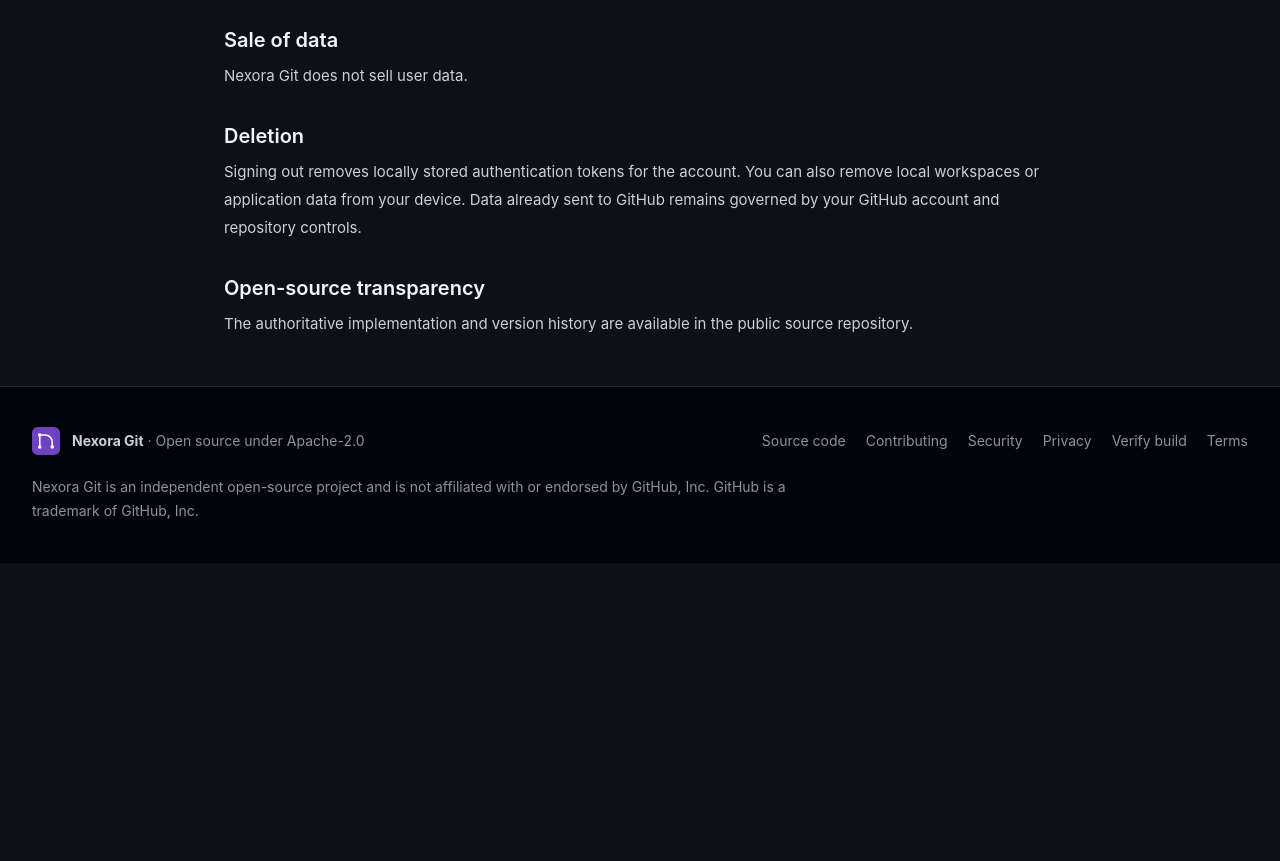
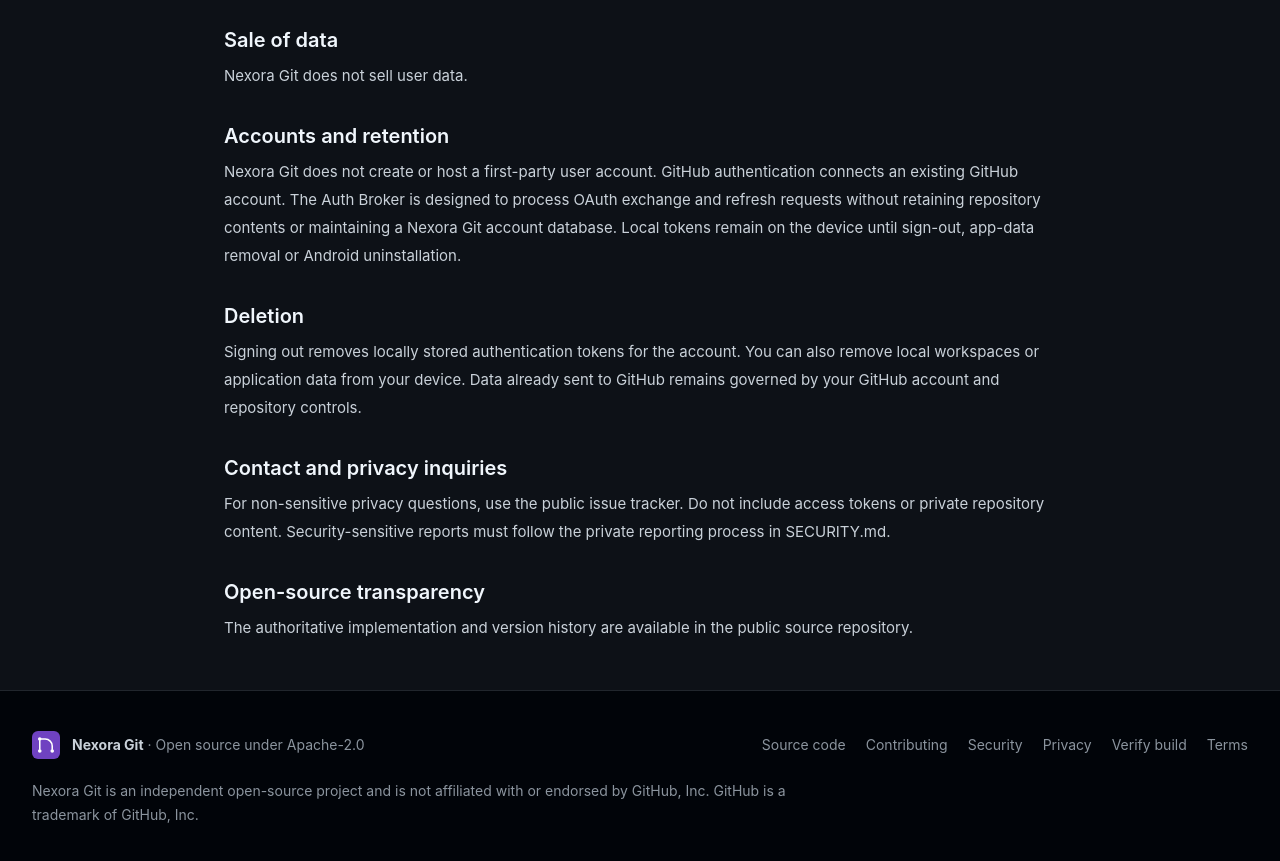
Before and after one commit to Gh0stDeveloper/Nexora-Git, a Next.js app in the folder web/: page /privacy in a window 1280 px wide. Shown: the part 820-1681 px from the top of the page. Before the commit the page ends 1383 px from the top, so only its background shows below. Built offline with nearby package versions, Linux system fonts and the light colour scheme; no server answers.

Commit message:
docs(privacy): add account retention and contact disclosures

```diff
--- a/web/app/privacy/page.tsx
+++ b/web/app/privacy/page.tsx
@@ -61,11 +61,39 @@
         </section>
 
         <section>
+          <h2 className="mb-2 text-xl font-semibold text-[#f0f6fc]">Accounts and retention</h2>
+          <p>
+            Nexora Git does not create or host a first-party user account. GitHub authentication
+            connects an existing GitHub account. The Auth Broker is designed to process OAuth
+            exchange and refresh requests without retaining repository contents or maintaining a
+            Nexora Git account database. Local tokens remain on the device until sign-out, app-data
+            removal or Android uninstallation.
+          </p>
+        </section>
+
+        <section>
           <h2 className="mb-2 text-xl font-semibold text-[#f0f6fc]">Deletion</h2>
           <p>
             Signing out removes locally stored authentication tokens for the account. You can also
             remove local workspaces or application data from your device. Data already sent to GitHub
             remains governed by your GitHub account and repository controls.
+          </p>
+        </section>
+
+        <section>
+          <h2 className="mb-2 text-xl font-semibold text-[#f0f6fc]">Contact and privacy inquiries</h2>
+          <p>
+            For non-sensitive privacy questions, use the{" "}
+            <a
+              className="text-[#58a6ff] hover:underline"
+              href={source + "/issues"}
+              target="_blank"
+              rel="noreferrer"
+            >
+              public issue tracker
+            </a>.
+            Do not include access tokens or private repository content. Security-sensitive reports
+            must follow the private reporting process in SECURITY.md.
           </p>
         </section>
 
```
